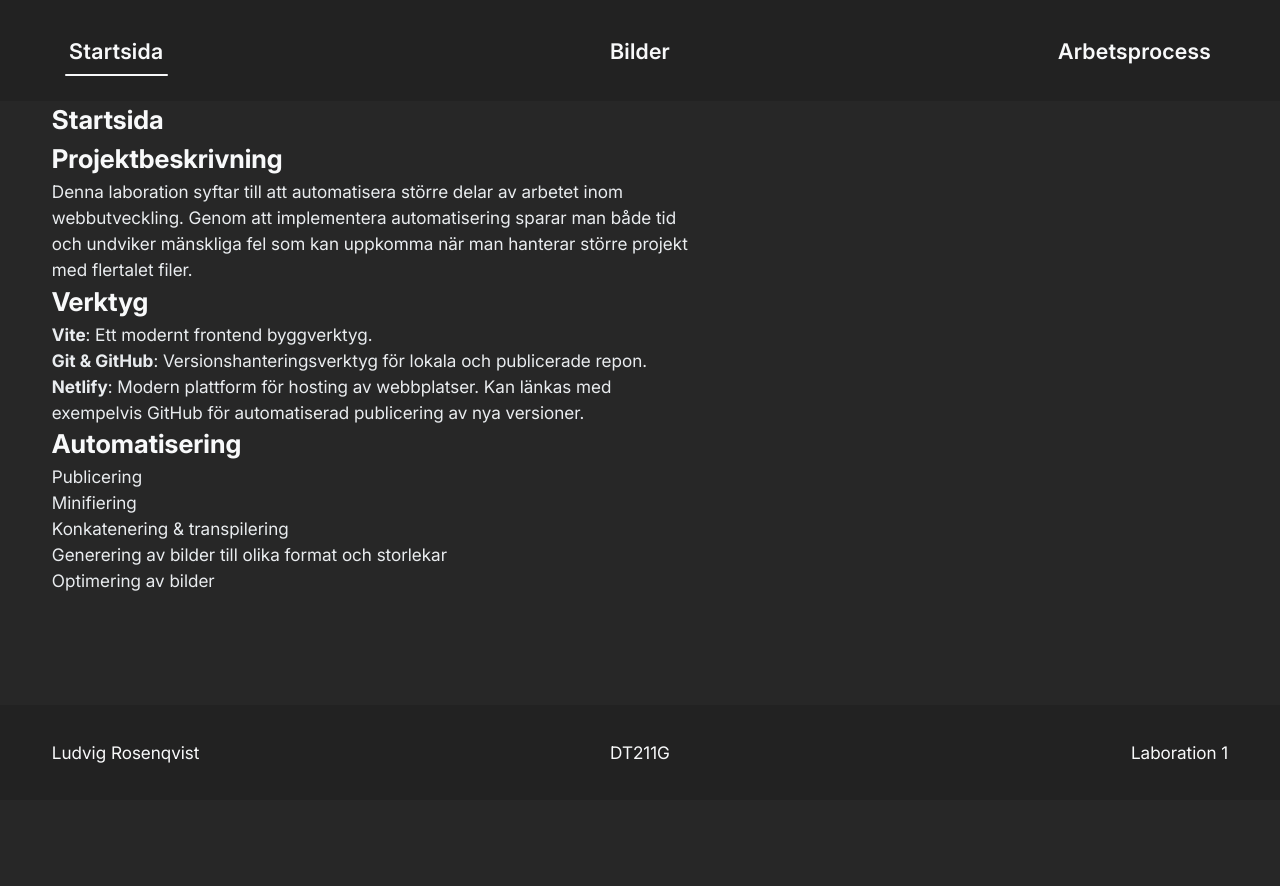
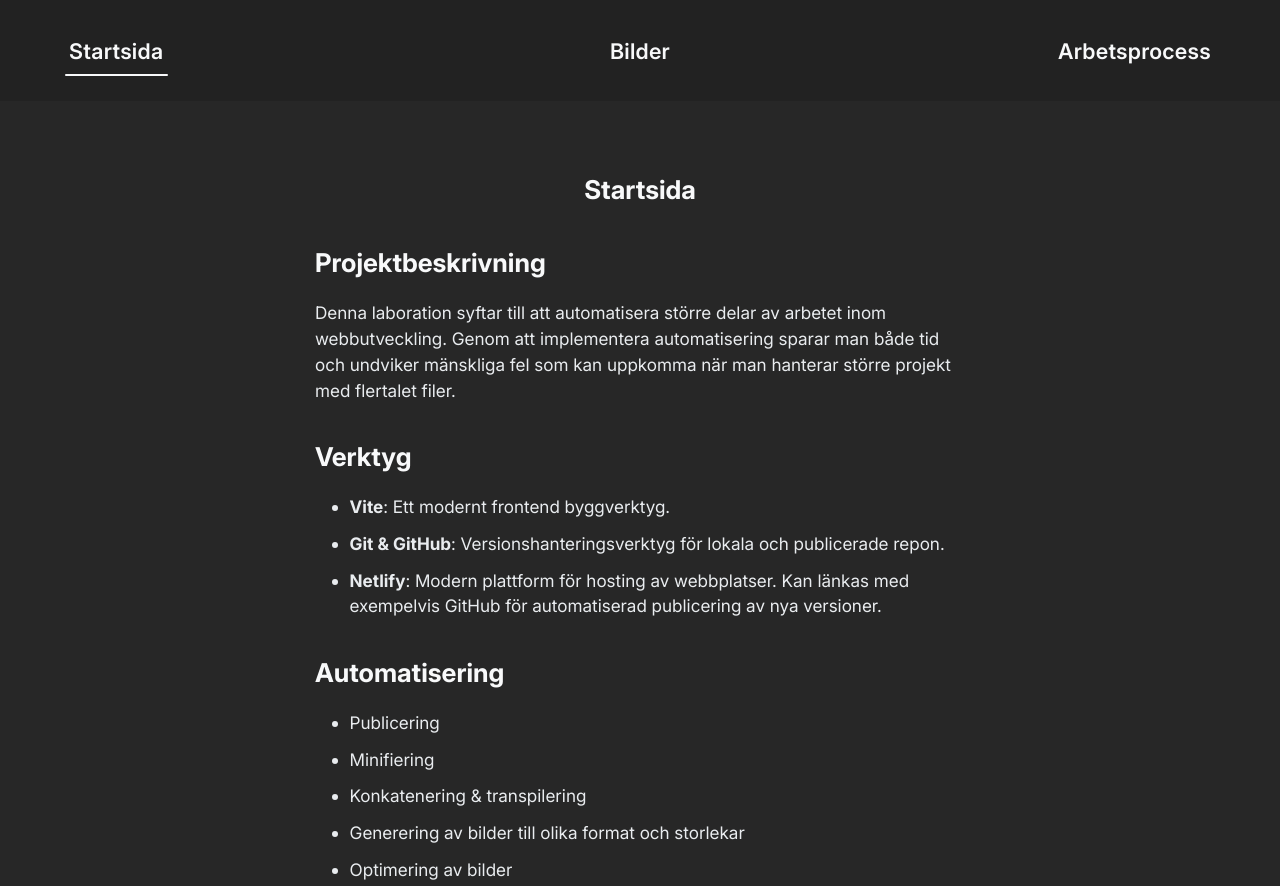
Before and after one commit to CLR2001/DT211G-Laboration1, a website built with Vite: page index.html in a window 1280 px wide. Shown: the top 886 px of the page. Before the commit the page ends 800 px from the top, so only its background shows below. Built offline with nearby package versions, Linux system fonts and the light colour scheme.

Commit message:
CSS för startsida klar

```diff
--- a/src/scss/_bilder.scss
+++ b/src/scss/_bilder.scss
@@ -2,7 +2,12 @@
   display: grid;
   gap: 2rem;
   place-items: center;
+  max-width: none;
   margin: 4rem 0;
+}
+
+.main-content-bilder p{
+  max-width: min(80%, 65ch);
 }
 
 .images-container{
--- a/src/scss/_global.scss
+++ b/src/scss/_global.scss
@@ -18,7 +18,7 @@ h1, h2, h3, h4, h5, h6{
   color: variables.$light-text;
 }
 
-p, li {
+:is(div, section):has(> :is(p, ul, ol)) {
   max-width: clamp(40ch, 80%, 60ch);
 }
 
--- a/src/scss/_index.scss
+++ b/src/scss/_index.scss
@@ -0,0 +1,26 @@
+.main-content-index{
+  display: grid;
+  place-items: center;
+  gap: 2rem;
+  margin: 4rem 0;
+}
+
+.main-content-index section:last-of-type{
+  width: 100%;
+}
+
+.main-content-index ul{
+  padding-left: 2rem;
+}
+
+.main-content-index li{
+  list-style-type: disc;
+  &:not(:last-child){
+    margin-bottom: 1ch;
+  }
+}
+
+.main-content-index h2{
+  max-width: fit-content;
+  margin-bottom: 1ch;
+}
```
